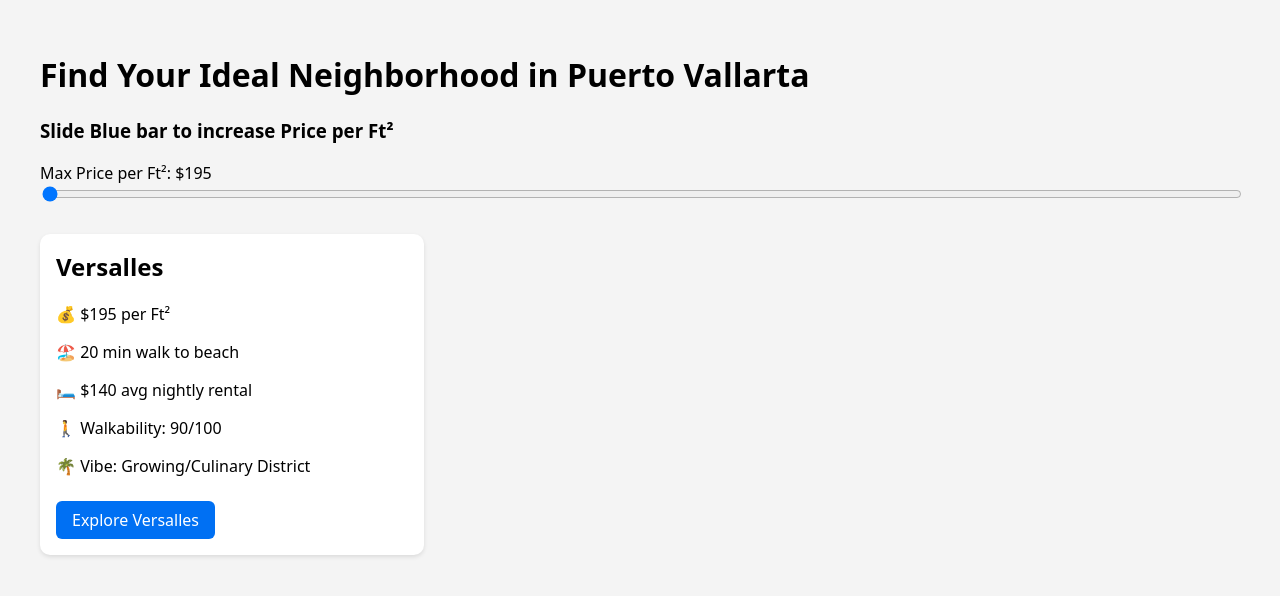
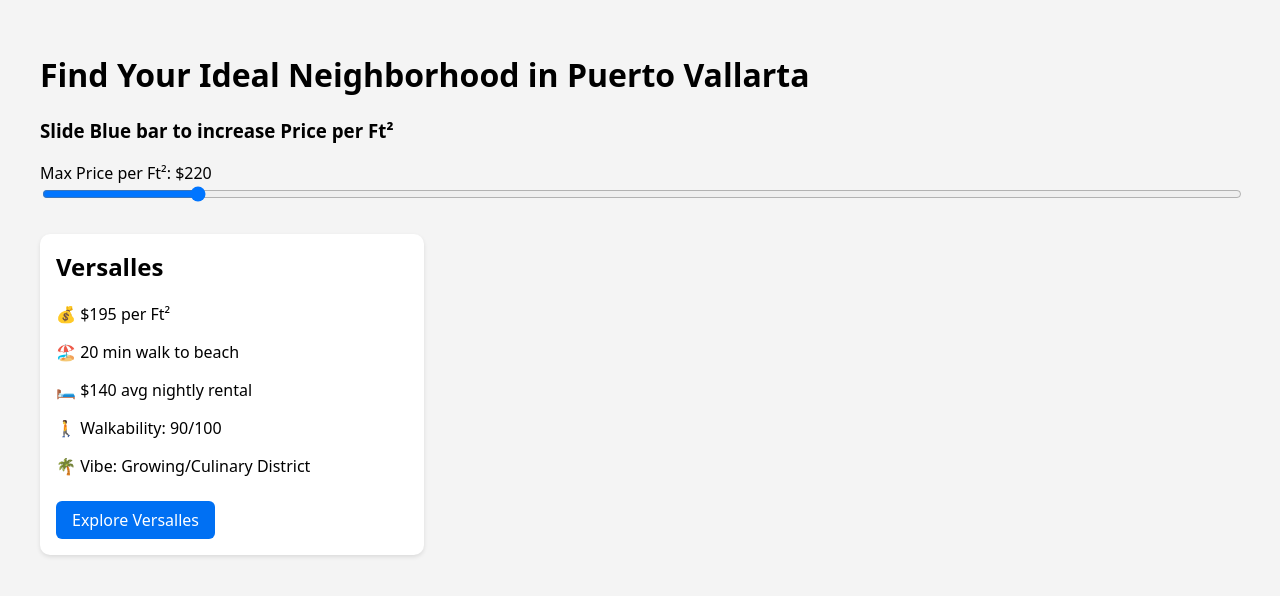
Before and after one commit to grdino/neighborhoods-gr, a React (Create React App) app: page / in a window 1280 px wide. Shown: the top 596 px of the page. Built offline with nearby package versions, Linux system fonts and the light colour scheme.

Commit message:
Update App.js

```diff
--- a/src/App.js
+++ b/src/App.js
@@ -11,7 +11,7 @@ const neighborhoods = [
 ];
 
 export default function App() {
-  const [maxPrice, setMaxPrice] = useState(195);
+  const [maxPrice, setMaxPrice] = useState(220);
 
   const filtered = neighborhoods.filter(n => n.price <= maxPrice);
 
```
